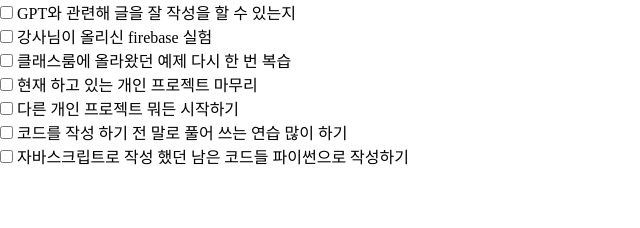
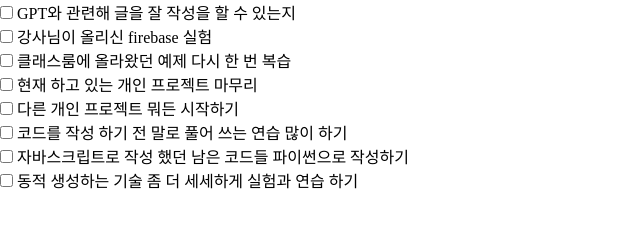
Before and after one commit to Yusmin97/listUp, a plain HTML site: page index.html in a window 1280 px wide. Shown: the whole page, without its empty margins (0-640 px from the left). Drawn offline with Linux system fonts and the light colour scheme.

Commit message:
한 주 작업할 항목 리스트업 하기(+추가)

```diff
--- a/index.html
+++ b/index.html
@@ -42,6 +42,9 @@
           <li>
             <input type="checkbox" placeholder="체크" /> 자바스크립트로 작성 했던 남은 코드들 파이썬으로 작성하기
           </li>
+          <li>
+            <input type="checkbox" placeholder="체크" /> 동적 생성하는 기술 좀 더 세세하게 실험과 연습 하기
+          </li>
         </ul>
       </div>
     </div>
```
